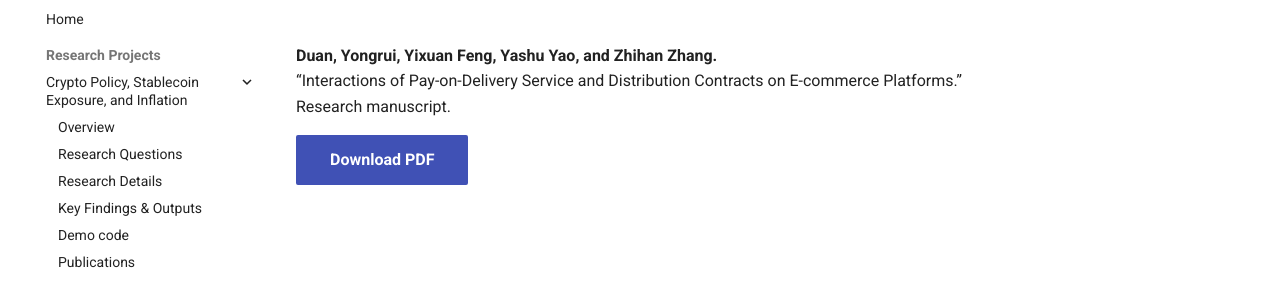
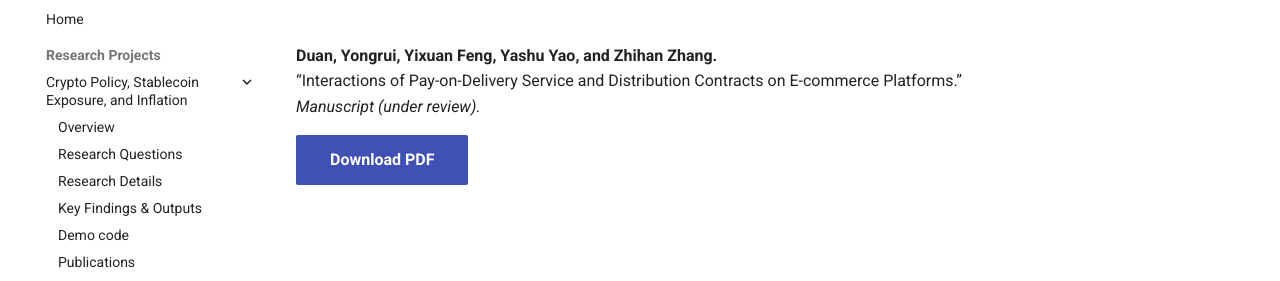
Before and after one commit to zhihanzhang0502/zhihanweb, an MkDocs documentation site: the page built from docs/projects/pay-on-delivery-contracts/publications.md, in a window 1280 px wide. Shown: the part 137-418 px from the top of the page. Built offline with MkDocs 1.6.1 and Material for MkDocs 9.7.7, drawn with Linux system fonts in a browser that asks for light colours.

Commit message:
Update publications and website

```diff
--- a/docs/projects/pay-on-delivery-contracts/publications.md
+++ b/docs/projects/pay-on-delivery-contracts/publications.md
@@ -2,6 +2,6 @@
 
 **Duan, Yongrui, Yixuan Feng, Yashu Yao, and Zhihan Zhang.**
 “Interactions of Pay-on-Delivery Service and Distribution Contracts on E-commerce Platforms.”
-Research manuscript.
+*Manuscript (under review).*
 
-[Download PDF](../../assets/papers/pay-on-delivery-contracts.pdf){ .md-button .md-button--primary }
+[Download PDF](../../assets/papers/manuscript3-ITOR.pdf){ .md-button .md-button--primary }
```
Also changed, not shown: docs/projects/ecommerce-consumer-credit/overview.md (+1 -1 lines), docs/projects/pay-on-delivery-contracts/overview.md (+1 -1 lines), site/projects/ecommerce-consumer-credit/publications/index.html, site/projects/pay-on-delivery-contracts/publications/index.html, 2 other files.
